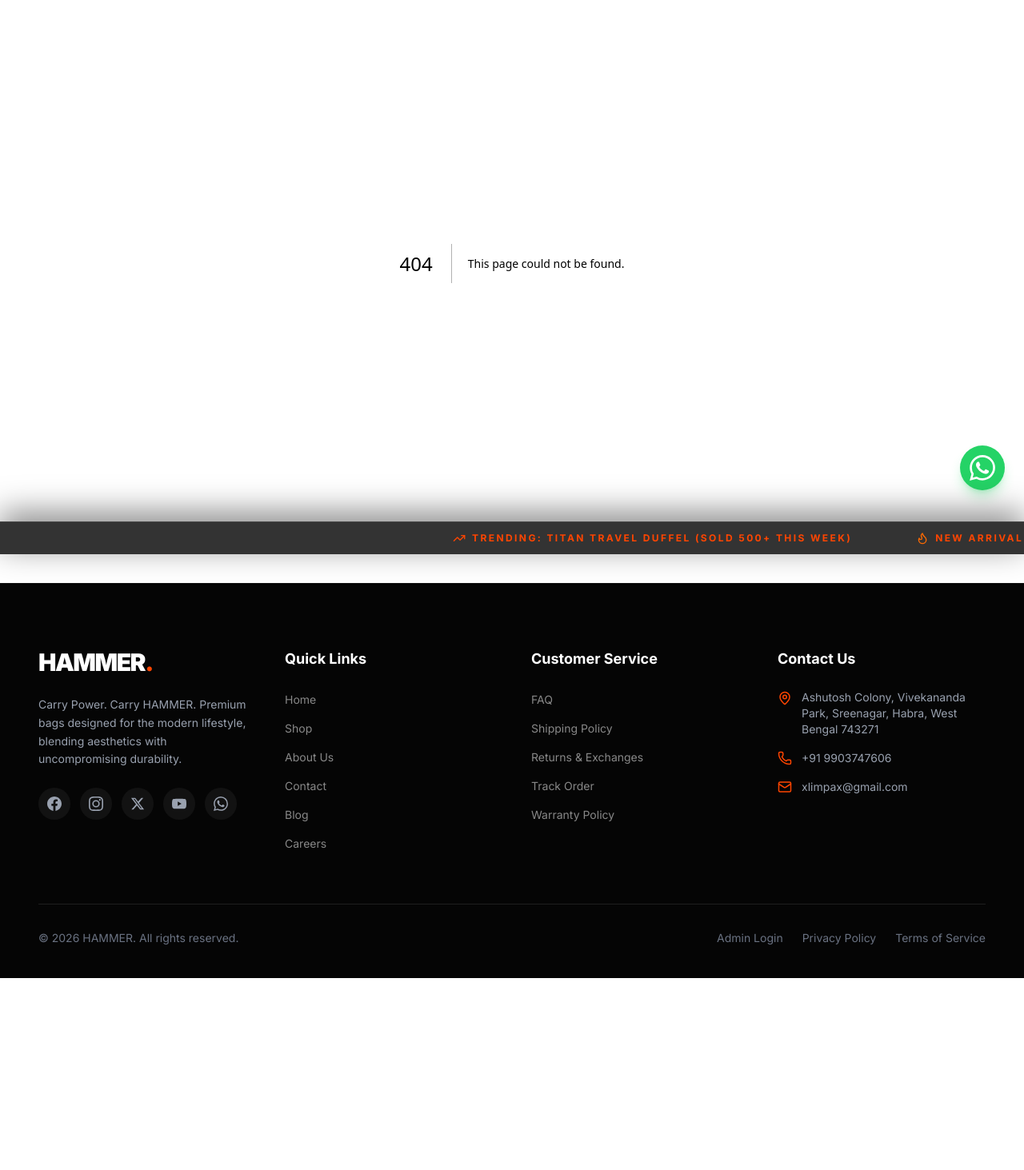
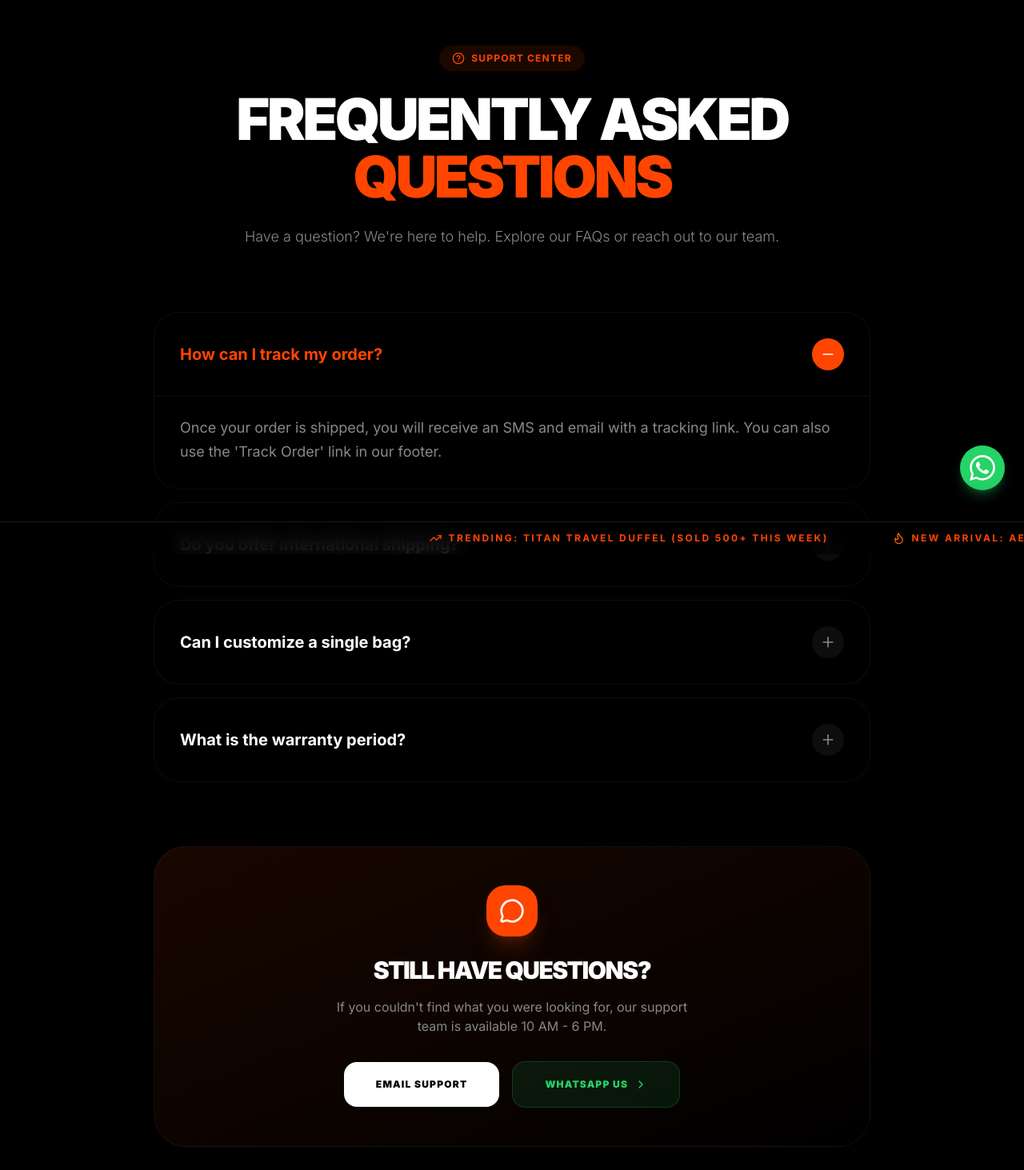
Before and after one commit to xlimpax/hammer, a Next.js app: page /faq in a window 1280 px wide. Before the commit this address had no page. Shown: the part 107-1570 px from the top of the page at 80% size. Before the commit the page ends 1330 px from the top, so only its background shows below. Built offline with nearby package versions, Linux system fonts and the light colour scheme.

Commit message:
Add dynamic FAQ system with Admin Panel management and premium accordion design

```diff
--- a/src/app/admin/dashboard/page.tsx
+++ b/src/app/admin/dashboard/page.tsx
@@ -13,7 +13,7 @@
 export default function AdminDashboard() {
   const router = useRouter();
   const { products, addProduct, updateProduct, deleteProduct, retailShippingCharge, updateShippingCharge, upiId, activePaymentModes, updatePaymentSettings } = useProductStore();
-  const { announcements, trending, heroBadge, socialLinks, returnsPolicy, updateAnnouncements, updateTrending, updateHeroBadge, updateSocialLinks, updateReturnsPolicy } = useMessageStore();
+  const { announcements, trending, heroBadge, socialLinks, returnsPolicy, faqs, updateAnnouncements, updateTrending, updateHeroBadge, updateSocialLinks, updateReturnsPolicy, updateFaqs } = useMessageStore();
   const { applications, updateStatus, deleteApplication } = useCareerStore();
 
   const [activeTab, setActiveTab] = useState("products");
@@ -47,6 +47,7 @@
   const [localPaymentModes, setLocalPaymentModes] = useState({ whatsapp: true, upi: true, cards: true });
   const [localSocialLinks, setLocalSocialLinks] = useState({ facebook: "", instagram: "", twitter: "", youtube: "", whatsapp: "" });
   const [localReturnsPolicy, setLocalReturnsPolicy] = useState("");
+  const [localFaqs, setLocalFaqs] = useState<any[]>([]);
 
   useEffect(() => {
     setIsMounted(true);
@@ -61,7 +62,8 @@
     setLocalPaymentModes(activePaymentModes);
     if (socialLinks) setLocalSocialLinks(socialLinks);
     if (returnsPolicy) setLocalReturnsPolicy(returnsPolicy);
-  }, [announcements, trending, heroBadge, retailShippingCharge, upiId, activePaymentModes, socialLinks, returnsPolicy]);
+    if (faqs) setLocalFaqs(faqs);
+  }, [announcements, trending, heroBadge, retailShippingCharge, upiId, activePaymentModes, socialLinks, returnsPolicy, faqs]);
 
   if (!isMounted) return null;
 
@@ -78,6 +80,7 @@
     updatePaymentSettings(localPaymentModes, localUpiId);
     updateSocialLinks(localSocialLinks);
     updateReturnsPolicy(localReturnsPolicy);
+    updateFaqs(localFaqs);
     alert("All settings updated successfully!");
   };
 
@@ -665,6 +668,62 @@
               >
                 Update Policy
               </button>
+
+              <div className="glass p-8 rounded-3xl border border-white/10 mt-12">
+                <h2 className="text-xl font-bold mb-6 text-white flex items-center gap-2">
+                  <HelpCircle className="text-[var(--color-brand-orange)]" />
+                  Frequently Asked Questions
+                </h2>
+                <div className="flex flex-col gap-6">
+                  {localFaqs.map((faq, i) => (
+                    <div key={i} className="bg-black/30 p-6 rounded-2xl border border-white/5 space-y-4">
+                      <div className="flex flex-col gap-2">
+                        <label className="text-[10px] font-bold text-gray-500 uppercase">Question</label>
+                        <input
+                          value={faq.question}
+                          onChange={(e) => {
+                            const newFaqs = [...localFaqs];
+                            newFaqs[i].question = e.target.value;
+                            setLocalFaqs(newFaqs);
+                          }}
+                          className="w-full bg-black/50 border border-white/10 rounded-xl px-4 py-3 text-white text-sm focus:border-[var(--color-brand-orange)]"
+                        />
+                      </div>
+                      <div className="flex flex-col gap-2">
+                        <label className="text-[10px] font-bold text-gray-500 uppercase">Answer</label>
+                        <textarea
+                          value={faq.answer}
+                          onChange={(e) => {
+                            const newFaqs = [...localFaqs];
+                            newFaqs[i].answer = e.target.value;
+                            setLocalFaqs(newFaqs);
+                          }}
+                          className="w-full bg-black/50 border border-white/10 rounded-xl px-4 py-3 text-white text-sm h-24 resize-none focus:border-[var(--color-brand-orange)]"
+                        />
+                      </div>
+                      <button
+                        onClick={() => setLocalFaqs(localFaqs.filter((_, idx) => idx !== i))}
+                        className="text-red-500 text-xs font-bold hover:underline"
+                      >
+                        Delete Question
+                      </button>
+                    </div>
+                  ))}
+                  <button
+                    onClick={() => setLocalFaqs([...localFaqs, { question: "New Question", answer: "New Answer" }])}
+                    className="w-full py-4 border-2 border-dashed border-white/10 rounded-2xl text-gray-500 hover:text-white hover:border-white/20 transition-all font-bold"
+                  >
+                    + Add New FAQ
+                  </button>
+                </div>
+              </div>
+
+              <button
+                onClick={handleSaveSettings}
+                className="bg-[var(--color-brand-orange)] text-white px-10 py-5 rounded-2xl font-black uppercase tracking-widest hover:bg-orange-600 transition-all shadow-xl self-end"
+              >
+                Save All Policies
+              </button>
             </div>
           </div>
         )}
--- /dev/null
+++ b/src/app/faq/page.tsx
@@ -0,0 +1,113 @@
+"use client";
+
+import { useState, useEffect } from "react";
+import { motion, AnimatePresence } from "framer-motion";
+import { HelpCircle, Plus, Minus, MessageCircle, ChevronRight } from "lucide-react";
+import { useMessageStore } from "@/store/useMessageStore";
+import Link from "next/link";
+
+export default function FAQPage() {
+  const { faqs } = useMessageStore();
+  const [mounted, setMounted] = useState(false);
+  const [openIndex, setOpenIndex] = useState<number | null>(0);
+
+  useEffect(() => setMounted(true), []);
+
+  if (!mounted) return null;
+
+  return (
+    <div className="min-h-screen bg-[var(--color-brand-dark)] pt-32 pb-24 text-[var(--color-brand-white)]">
+      <div className="container mx-auto px-6 md:px-12">
+
+        {/* Header */}
+        <motion.div
+          initial={{ opacity: 0, y: 20 }}
+          animate={{ opacity: 1, y: 0 }}
+          className="text-center mb-20"
+        >
+          <div className="inline-flex items-center gap-2 bg-[var(--color-brand-orange)]/10 text-[var(--color-brand-orange)] px-4 py-2 rounded-full text-xs font-bold uppercase tracking-widest mb-6">
+            <HelpCircle size={16} /> Support Center
+          </div>
+          <h1 className="text-4xl md:text-7xl font-black tracking-tighter mb-6 uppercase">
+            Frequently Asked <br/> <span className="text-[var(--color-brand-orange)]">Questions</span>
+          </h1>
+          <p className="text-[var(--color-brand-light)] max-w-2xl mx-auto text-lg font-light leading-relaxed">
+            Have a question? We're here to help. Explore our FAQs or reach out to our team.
+          </p>
+        </motion.div>
+
+        <div className="max-w-4xl mx-auto">
+          <div className="space-y-4">
+            {faqs.map((faq, i) => (
+              <motion.div
+                key={i}
+                initial={{ opacity: 0, y: 10 }}
+                animate={{ opacity: 1, y: 0 }}
+                transition={{ delay: i * 0.1 }}
+                className={`glass rounded-[32px] border transition-all duration-500 overflow-hidden ${openIndex === i ? 'border-[var(--color-brand-orange)]/50 bg-white/[0.03]' : 'border-white/5 bg-transparent'}`}
+              >
+                <button
+                  onClick={() => setOpenIndex(openIndex === i ? null : i)}
+                  className="w-full px-8 py-8 flex items-center justify-between text-left group"
+                >
+                  <span className={`text-xl font-bold transition-colors ${openIndex === i ? 'text-[var(--color-brand-orange)]' : 'text-white'}`}>
+                    {faq.question}
+                  </span>
+                  <div className={`w-10 h-10 rounded-full flex items-center justify-center transition-all ${openIndex === i ? 'bg-[var(--color-brand-orange)] text-white rotate-180' : 'bg-white/5 text-[var(--color-brand-light)]'}`}>
+                    {openIndex === i ? <Minus size={20} /> : <Plus size={20} />}
+                  </div>
+                </button>
+
+                <AnimatePresence>
+                  {openIndex === i && (
+                    <motion.div
+                      initial={{ height: 0, opacity: 0 }}
+                      animate={{ height: "auto", opacity: 1 }}
+                      exit={{ height: 0, opacity: 0 }}
+                      transition={{ duration: 0.3, ease: "easeInOut" }}
+                    >
+                      <div className="px-8 pb-8 text-[var(--color-brand-light)] text-lg leading-relaxed border-t border-white/5 pt-6">
+                        {faq.answer}
+                      </div>
+                    </motion.div>
+                  )}
+                </AnimatePresence>
+              </motion.div>
+            ))}
+          </div>
+
+          {/* Still Need Help? */}
+          <motion.div
+            initial={{ opacity: 0, scale: 0.95 }}
+            whileInView={{ opacity: 1, scale: 1 }}
+            viewport={{ once: true }}
+            className="mt-20 glass p-12 rounded-[40px] border border-white/10 text-center bg-gradient-to-br from-[var(--color-brand-orange)]/10 to-transparent"
+          >
+            <div className="w-16 h-16 rounded-3xl bg-[var(--color-brand-orange)] flex items-center justify-center mx-auto mb-6 text-white shadow-xl shadow-orange-900/40">
+              <MessageCircle size={32} />
+            </div>
+            <h2 className="text-3xl font-black mb-4 uppercase tracking-tighter">Still have questions?</h2>
+            <p className="text-[var(--color-brand-light)] mb-8 max-w-md mx-auto">
+              If you couldn't find what you were looking for, our support team is available 10 AM - 6 PM.
+            </p>
+            <div className="flex flex-col md:flex-row items-center justify-center gap-4">
+              <Link href="/contact" className="bg-white text-black font-black px-10 py-5 rounded-2xl uppercase tracking-widest text-xs hover:bg-[var(--color-brand-orange)] hover:text-white transition-all w-full md:w-auto">
+                Email Support
+              </Link>
+              <a href="https://wa.me/919903747606" target="_blank" rel="noopener noreferrer" className="bg-[#25D366]/10 border border-[#25D366]/20 text-[#25D366] font-black px-10 py-5 rounded-2xl uppercase tracking-widest text-xs hover:bg-[#25D366] hover:text-white transition-all w-full md:w-auto flex items-center justify-center gap-2">
+                WhatsApp Us <ChevronRight size={16} />
+              </a>
+            </div>
+          </motion.div>
+        </div>
+
+        {/* Back Link */}
+        <div className="mt-20 text-center">
+          <Link href="/" className="text-[var(--color-brand-orange)] font-bold uppercase tracking-widest text-sm hover:underline underline-offset-8">
+            Back to Home
+          </Link>
+        </div>
+      </div>
+    </div>
+  );
+}
--- a/src/components/Footer.tsx
+++ b/src/components/Footer.tsx
@@ -125,7 +125,7 @@
             <h4 className="text-[var(--color-brand-white)] font-bold mb-6 text-lg">Customer Service</h4>
             <ul className="flex flex-col gap-3">
               <li>
-                <Link href="#" className="text-[var(--color-brand-light)] hover:text-[var(--color-brand-orange)] text-sm transition-colors">
+                <Link href="/faq" className="text-[var(--color-brand-light)] hover:text-[var(--color-brand-orange)] text-sm transition-colors">
                   FAQ
                 </Link>
               </li>
--- a/src/store/useMessageStore.ts
+++ b/src/store/useMessageStore.ts
@@ -9,16 +9,23 @@
   whatsapp: string;
 }
 
+interface FAQ {
+  question: string;
+  answer: string;
+}
+
 interface MessageState {
   announcements: string[];
   trending: string[];
   heroBadge: string;
   returnsPolicy: string;
+  faqs: FAQ[];
   socialLinks: SocialLinks;
   updateAnnouncements: (messages: string[]) => void;
   updateTrending: (messages: string[]) => void;
   updateHeroBadge: (message: string) => void;
   updateReturnsPolicy: (policy: string) => void;
+  updateFaqs: (faqs: FAQ[]) => void;
   updateSocialLinks: (links: SocialLinks) => void;
 }
 
@@ -37,6 +44,12 @@
       ],
       heroBadge: "Limited Time Offer: Get 20% Off + Free Shipping!",
       returnsPolicy: "### Returns & Exchanges\n\nAt HAMMER, we strive for perfection. If you are not satisfied with your purchase, we offer a **7-day return and exchange policy**.\n\n#### Conditions for Returns:\n* Product must be unused and in original packaging.\n* All tags and labels must be intact.\n* Proof of purchase (invoice) is mandatory.\n\n#### Non-Returnable Items:\n* Customized/Personalized bags.\n* Items purchased during clearance sales.",
+      faqs: [
+        { question: "How can I track my order?", answer: "Once your order is shipped, you will receive an SMS and email with a tracking link. You can also use the 'Track Order' link in our footer." },
+        { question: "Do you offer international shipping?", answer: "Currently, we only ship within India. We are working on global shipping options soon!" },
+        { question: "Can I customize a single bag?", answer: "Customization is generally available for bulk orders (minimum 100 units). However, for specific corporate gifts, please contact us." },
+        { question: "What is the warranty period?", answer: "Most HAMMER bags come with a 1-year brand warranty covering manufacturing defects like zippers and stitching." }
+      ],
       socialLinks: {
         facebook: "https://facebook.com",
         instagram: "https://instagram.com",
@@ -49,6 +62,7 @@
       updateTrending: (messages) => set({ trending: messages }),
       updateHeroBadge: (message) => set({ heroBadge: message }),
       updateReturnsPolicy: (policy) => set({ returnsPolicy: policy }),
+      updateFaqs: (faqs) => set({ faqs }),
       updateSocialLinks: (links) => set({ socialLinks: links }),
     }),
     {
```
